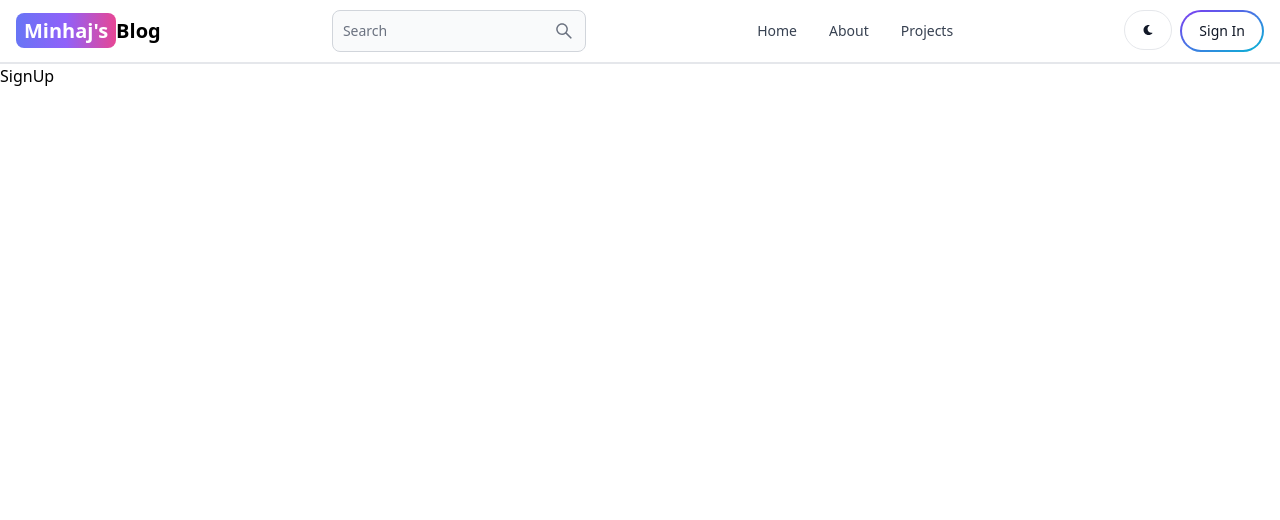
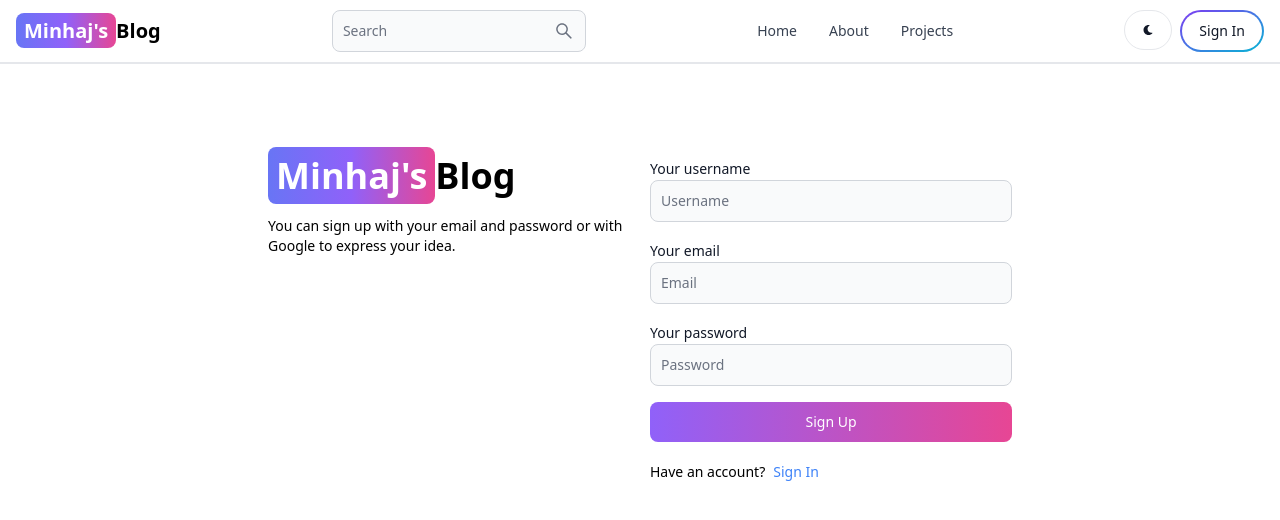
Before and after one commit to Minhaj28/blog_app, a React (Vite) app in the folder client/: page /sign-up in a window 1280 px wide. Shown: the top 520 px of the page. Built offline with nearby package versions, Linux system fonts and the light colour scheme.

Commit message:
complete sign up ui

```diff
--- a/client/src/pages/SignUp.jsx
+++ b/client/src/pages/SignUp.jsx
@@ -1,7 +1,60 @@
+import { Button, Label, TextInput } from 'flowbite-react'
 import React from 'react'
+import { Link } from 'react-router-dom'
 
 export default function SignUp() {
   return (
-    <div>SignUp</div>
+    <div className='min-h-screen mt-20'>
+      <div className='flex p-3 max-w-3xl mx-auto flex-col md:flex-row gap-5'>
+        {/* leftside */}
+        <div className='flex-1'>
+        <Link to="/" className='font-bold dark:text-white text-4xl'>
+            <span className='px-2 py-1 bg-gradient-to-r from-indigo-500 via-purple-500 to-pink-500 rounded-lg text-white'>Minhaj's</span>
+            Blog
+        </Link>
+        <p className='text-sm mt-5'>
+          You can sign up with your email and password or with Google to express your idea.
+        </p>
+        </div>
+        {/* rightside */}
+        <div className='flex-1'>
+          <form className='flex flex-col gap-4'>
+            <div>
+              <Label value='Your username' />
+              <TextInput
+                type='text'
+                placeholder='Username'
+                id='username'
+              />
+            </div>
+            <div>
+              <Label value='Your email' />
+              <TextInput
+                type='text'
+                placeholder='Email'
+                id='email'
+              />
+            </div>
+            <div>
+              <Label value='Your password' />
+              <TextInput
+                type='text'
+                placeholder='Password'
+                id='password'
+              />
+            </div>
+            <Button gradientDuoTone='purpleToPink' type='submit'>
+              Sign Up
+            </Button>
+          </form>
+          <div className='flex gap-2 text-sm mt-5'>
+            <span>Have an account?</span>
+            <Link to='/sign-in' className='text-blue-500'>
+              Sign In
+            </Link>
+          </div>
+        </div>
+      </div>
+    </div>
   )
 }
```
